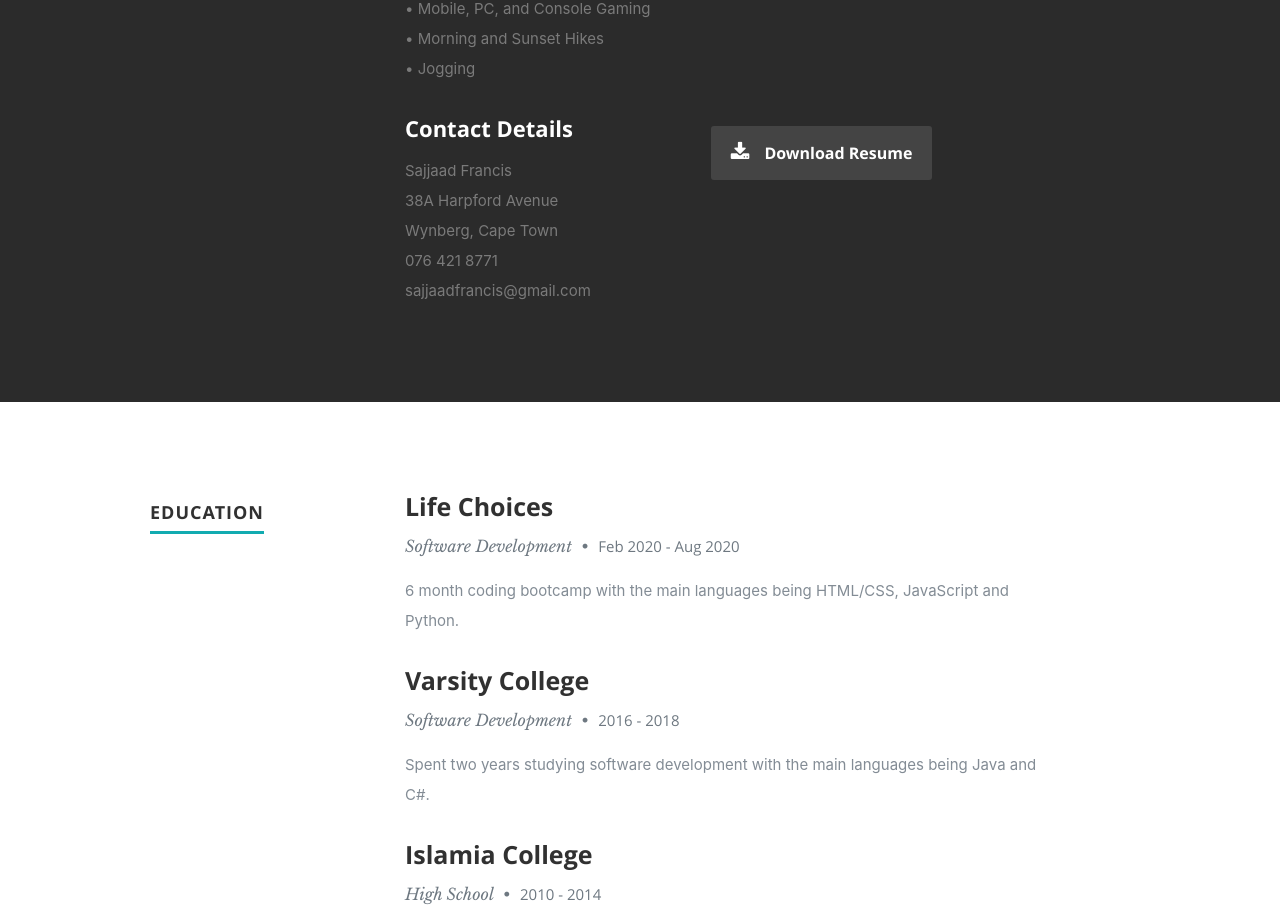
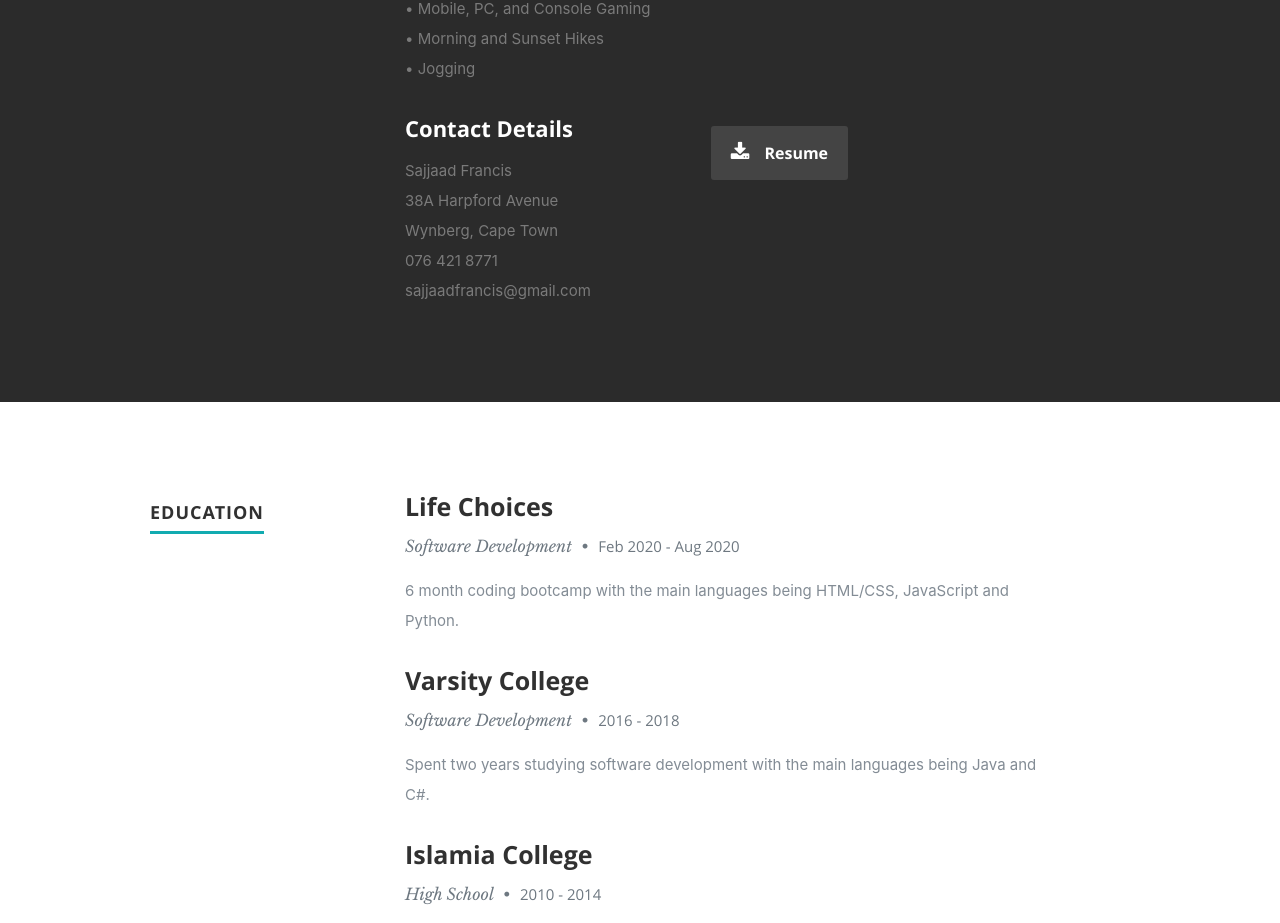
Before and after one commit to Sajjaadfrancis/my-portfolio-react, a React (Create React App) app: page / in a window 1280 px wide. Shown: the part 1358-2281 px from the top of the page. Built offline with nearby package versions, Linux system fonts and the light colour scheme.

Commit message:
added resume docx

```diff
--- a/src/components/about/about.js
+++ b/src/components/about/about.js
@@ -62,9 +62,9 @@ export default class About extends Component {
                 </div>
                 <div className="columns download">
                   <p>
-                    <a href="/" className="button">
+                    <a href="sajjaadfranciscv.docx" className="button">
                       <i className="fa fa-download" />
-                      Download Resume
+                      Resume
                     </a>
                   </p>
                 </div>
```
Also changed, not shown: 1 other file (tests, documents, lock files or other folders).
